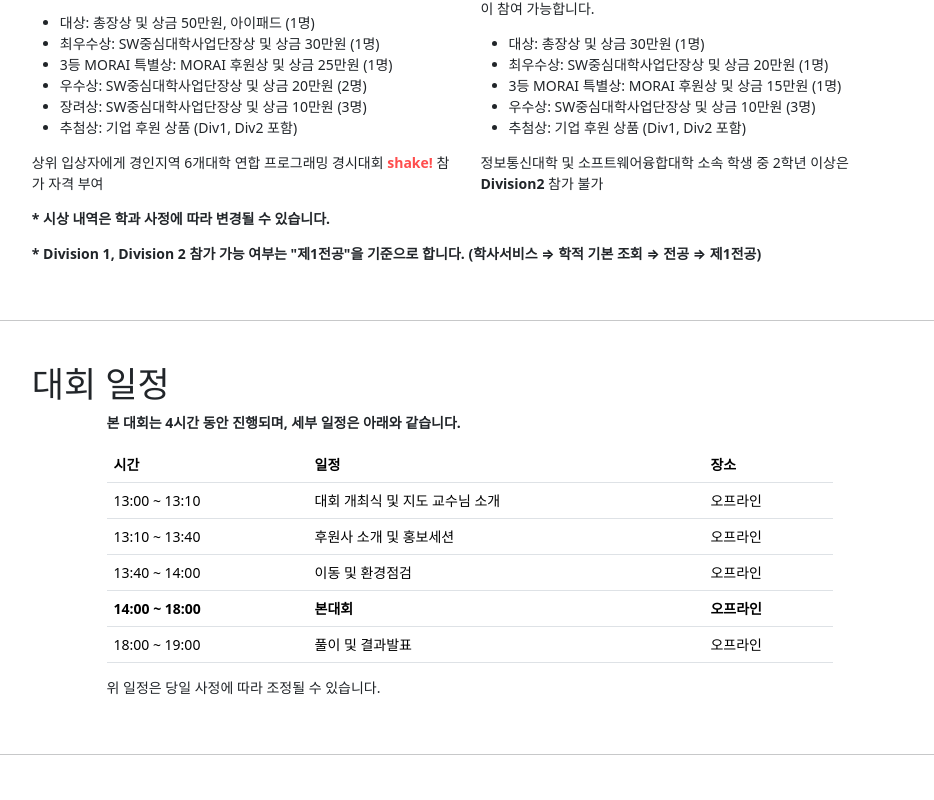
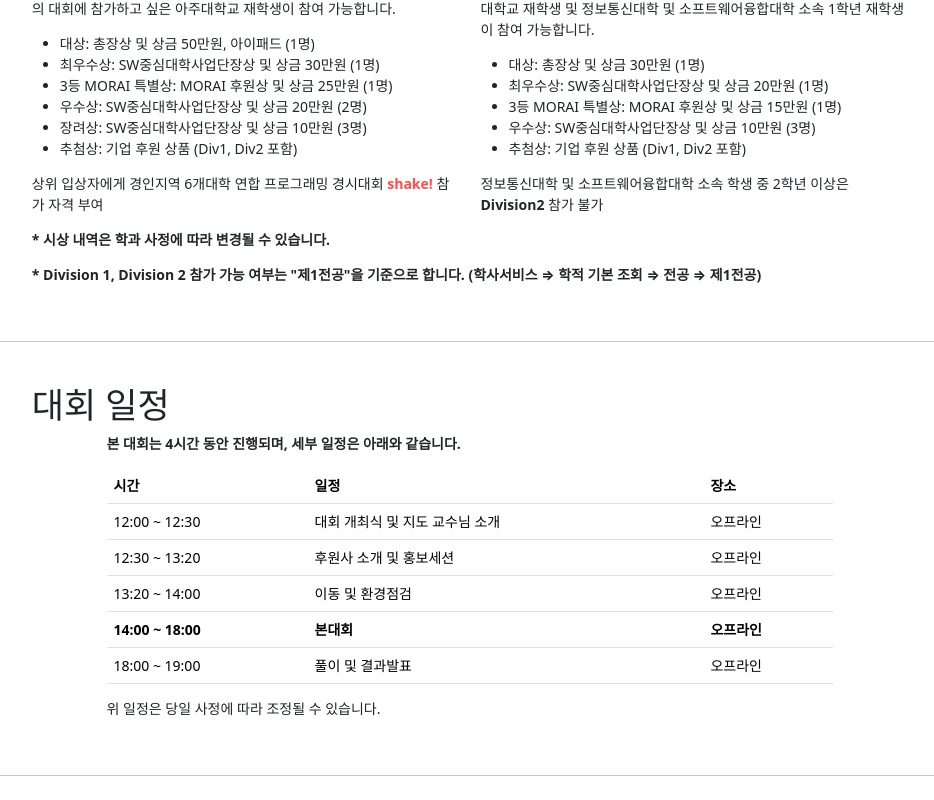
Before and after one commit to shake-union/shake-site, a SvelteKit app: page /apc in a window 1280 px wide. Shown: the part 1462-2262 px from the top of the page, without its empty margins (170-1104 px from the left). Built offline with nearby package versions, Linux system fonts and the light colour scheme.

Commit message:
Update schedules

```diff
--- a/src/routes/(apc)/apc/+page.svelte
+++ b/src/routes/(apc)/apc/+page.svelte
@@ -62,6 +62,7 @@
 					<li>대회 일정에 후원사 홍보 일정이 추가되었습니다. (2023-05-08)</li>
 					<li>시상 내역에 3등 MORAI 기업 후원상이 추가되었습니다. (2023-05-10)</li>
 					<li>dSPACE 후원사가 추가되었습니다. (2023-05-17)</li>
+					<li>대회 시작 일정 시간이 13시에서 12시로 앞당겨졌습니다. (2023-05-17)</li>
 				</ol>
 			</div>
 		</div>
@@ -214,17 +215,17 @@
 							</thead>
 							<tbody>
 								<tr>
-									<td>13:00 ~ 13:10</td>
+									<td>12:00 ~ 12:30</td>
 									<td>대회 개최식 및 지도 교수님 소개</td>
 									<td>오프라인</td>
 								</tr>
 								<tr>
-									<td>13:10 ~ 13:40</td>
+									<td>12:30 ~ 13:20</td>
 									<td>후원사 소개 및 홍보세션</td>
 									<td>오프라인</td>
 								</tr>
 								<tr>
-									<td>13:40 ~ 14:00</td>
+									<td>13:20 ~ 14:00</td>
 									<td>이동 및 환경점검</td>
 									<td>오프라인</td>
 								</tr>
```
